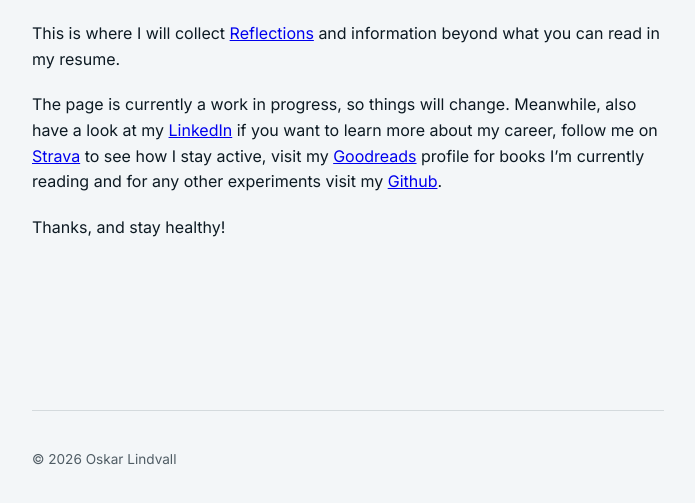
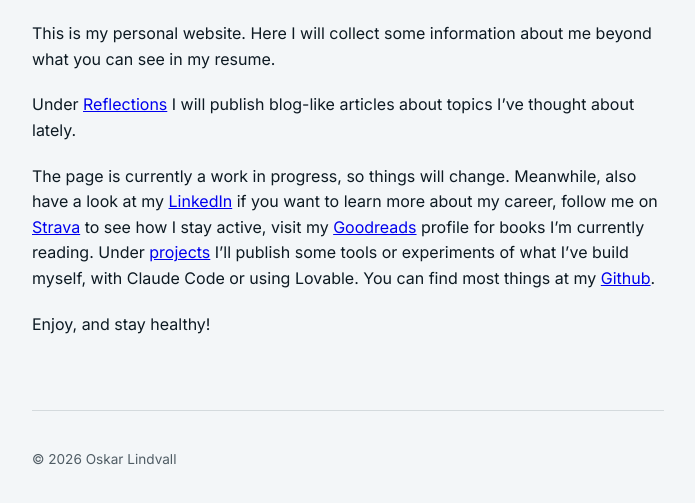
Before and after one commit to odectra/olindvall.github.io, an Astro site: page / in a window 1280 px wide. Shown: the part 157-660 px from the top of the page, without its empty margins (292-987 px from the left). Built offline with nearby package versions, Linux system fonts and the light colour scheme; Astro itself is replaced by a stand-in of ours.

Commit message:
Update intro.md

```diff
--- a/src/content/home/intro.md
+++ b/src/content/home/intro.md
@@ -2,8 +2,10 @@
 title: Hi, I'm Oskar Lindvall!
 ---
 
-This is where I will collect [Reflections](/reflections) and information beyond what you can read in my resume.
+This is my personal website. Here I will collect some information about me beyond what you can see in my resume.
 
-The page is currently a work in progress, so things will change. Meanwhile, also have a look at my [LinkedIn](https://www.linkedin.com/in/oskar-lindvall-35735854/) if you want to learn more about my career, follow me on [Strava](https://www.strava.com/athletes/46830295) to see how I stay active, visit my [Goodreads](https://www.goodreads.com/user/show/127870918-oskar-lindvall) profile for books I'm currently reading and for any other experiments visit my [Github](https://github.com/odectra).
+Under [Reflections](/reflections) I will publish blog-like articles about topics I've thought about lately.
 
-Thanks, and stay healthy!
+The page is currently a work in progress, so things will change. Meanwhile, also have a look at my [LinkedIn](https://www.linkedin.com/in/oskar-lindvall-35735854/) if you want to learn more about my career, follow me on [Strava](https://www.strava.com/athletes/46830295) to see how I stay active, visit my [Goodreads](https://www.goodreads.com/user/show/127870918-oskar-lindvall) profile for books I'm currently reading. Under [projects](/projects) I'll publish some tools or experiments of what I've build myself, with Claude Code or using Lovable. You can find most things at my [Github](https://github.com/odectra).
+
+Enjoy, and stay healthy!
```
